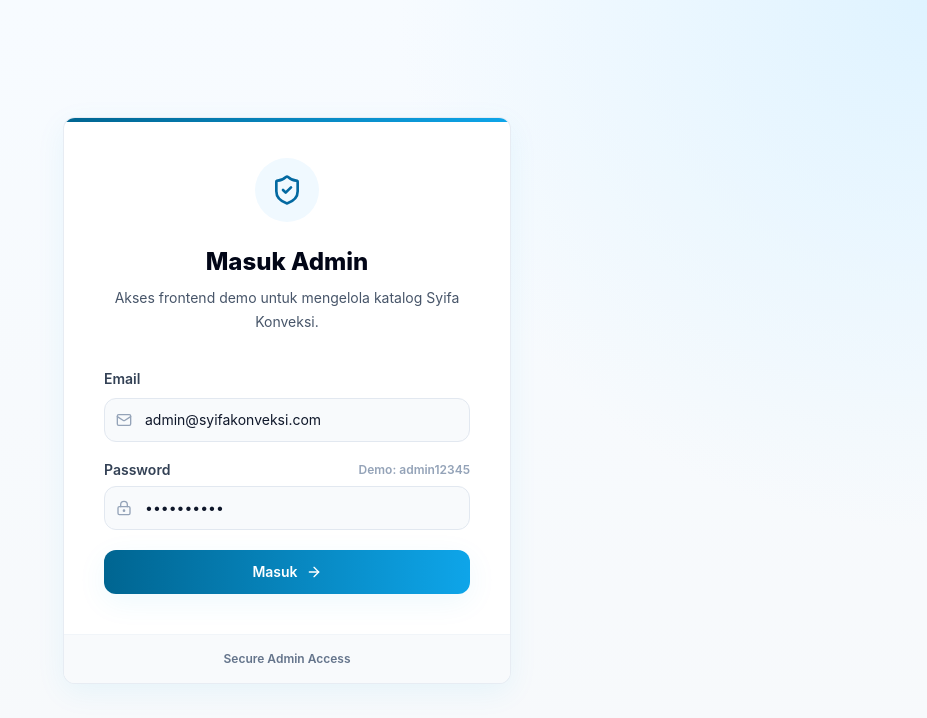
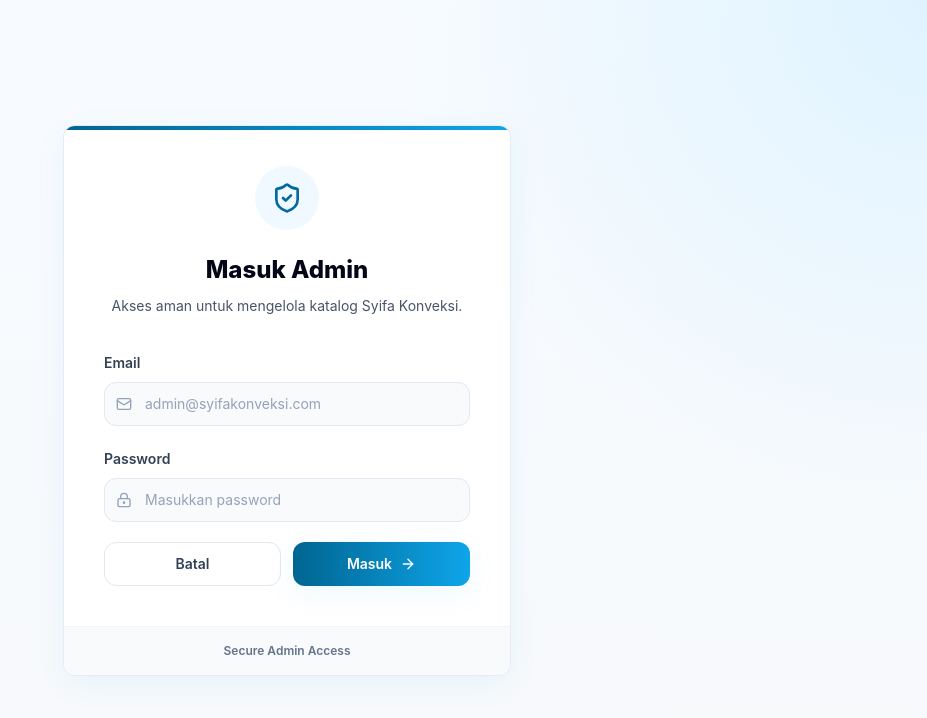
Before and after one commit to newlighteagle/syifa-konveksi-v2, a Next.js app: page /admin in a window 1280 px wide. Shown: the top 718 px of the page, without its empty margins (353-1280 px from the left). Built offline with nearby package versions, Linux system fonts and the light colour scheme.

Commit message:
Polish production admin login

```diff
--- a/app/admin/page.tsx
+++ b/app/admin/page.tsx
@@ -15,7 +15,7 @@ export default function AdminLoginPage() {
             </span>
             <h1 className="mt-6 text-2xl font-extrabold text-slate-950">Masuk Admin</h1>
             <p className="mt-2 text-sm leading-6 text-slate-600">
-              Akses frontend demo untuk mengelola katalog Syifa Konveksi.
+              Akses aman untuk mengelola katalog Syifa Konveksi.
             </p>
           </div>
 
--- a/app/api/auth/login/route.ts
+++ b/app/api/auth/login/route.ts
@@ -21,17 +21,17 @@ export async function POST(request: Request) {
     try {
       user = await prisma.user.findUnique({ where: { email } });
     } catch (error) {
-      console.error("Falling back to demo admin login:", error);
+      console.error("Falling back to local admin login:", error);
     }
   }
 
   if (!user) {
     const fallbackEmail = process.env.SEED_ADMIN_EMAIL ?? "admin@syifakonveksi.com";
-    const fallbackPassword = process.env.SEED_ADMIN_PASSWORD ?? "admin12345";
+    const fallbackPassword = process.env.SEED_ADMIN_PASSWORD ?? "";
 
     if (email === fallbackEmail) {
       user = {
-        id: "demo-admin",
+        id: "local-admin",
         email: fallbackEmail,
         name: "Syifa Admin",
         passwordHash: await bcrypt.hash(fallbackPassword, 10),
--- a/components/admin-login-form.tsx
+++ b/components/admin-login-form.tsx
@@ -1,6 +1,7 @@
 "use client";
 
 import { useState } from "react";
+import Link from "next/link";
 import { useRouter } from "next/navigation";
 import { ArrowRight, LockKeyhole, Mail } from "lucide-react";
 
@@ -49,23 +50,22 @@ export function AdminLoginForm() {
             id="email"
             name="email"
             type="email"
-            defaultValue="admin@syifakonveksi.com"
+            placeholder="admin@syifakonveksi.com"
+            autoComplete="email"
             className="pl-10"
           />
         </div>
       </div>
       <div className="space-y-2">
-        <div className="flex items-center justify-between">
-          <Label htmlFor="password">Password</Label>
-          <span className="text-xs font-semibold text-slate-400">Demo: admin12345</span>
-        </div>
+        <Label htmlFor="password">Password</Label>
         <div className="relative">
           <LockKeyhole className="absolute left-3 top-1/2 size-4 -translate-y-1/2 text-slate-400" />
           <Input
             id="password"
             name="password"
             type="password"
-            defaultValue="admin12345"
+            placeholder="Masukkan password"
+            autoComplete="current-password"
             className="pl-10"
           />
         </div>
@@ -75,10 +75,15 @@ export function AdminLoginForm() {
           {message}
         </p>
       ) : null}
-      <Button className="w-full" disabled={isLoading}>
-        {isLoading ? "Memeriksa..." : "Masuk"}
-        <ArrowRight />
-      </Button>
+      <div className="grid gap-3 sm:grid-cols-2">
+        <Button asChild type="button" variant="outline">
+          <Link href="/">Batal</Link>
+        </Button>
+        <Button disabled={isLoading}>
+          {isLoading ? "Memeriksa..." : "Masuk"}
+          <ArrowRight />
+        </Button>
+      </div>
     </form>
   );
 }
```
Also changed, not shown: 2 other files (tests, documents, lock files or other folders).
